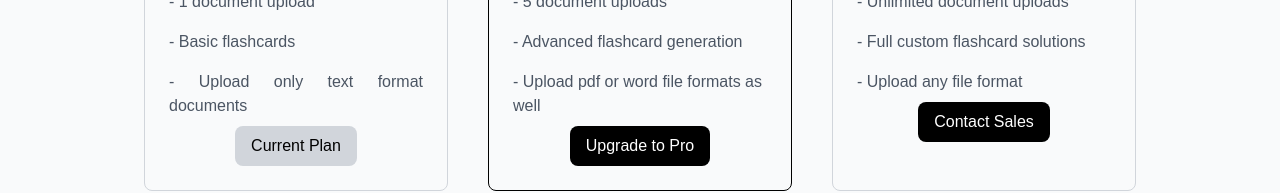
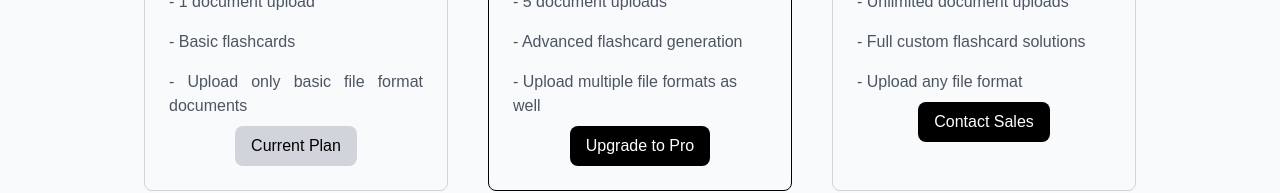
Before and after one commit to M-Talha-Amin/FlashCardGPT, a Next.js app: page /dashboard/upgrade in a window 1280 px wide. Shown: the part 447-640 px from the top of the page. Built offline with nearby package versions, Linux system fonts and the light colour scheme; no server answers.

Commit message:
Update page.jsx

```diff
--- a/app/dashboard/upgrade/page.jsx
+++ b/app/dashboard/upgrade/page.jsx
@@ -22,7 +22,7 @@ const UpgradePage = () => {
             <div className="space-y-4 mt-4 text-justify">
               <p className="text-gray-600">- 1 document upload</p>
               <p className="text-gray-600">- Basic flashcards</p>
-              <p className="text-gray-600">- Upload only text format documents</p>
+              <p className="text-gray-600">- Upload only basic file format documents</p>
             </div>
             <button
               className="mt-6 px-4 py-2 bg-gray-300 text-black rounded-lg cursor-not-allowed"
@@ -39,7 +39,7 @@ const UpgradePage = () => {
             <div className="space-y-4 mt-4 text-left">
               <p className="text-gray-600">- 5 document uploads</p>
               <p className="text-gray-600">- Advanced flashcard generation</p>
-              <p className="text-gray-600">- Upload pdf or word file formats as well</p>
+              <p className="text-gray-600">- Upload multiple file formats as well</p>
             </div>
             <button className="mt-6 px-4 py-2 bg-black text-white rounded-lg hover:bg-gray-500 transition"
                 onClick={() => alert("This will be available in the next release")}>
```
